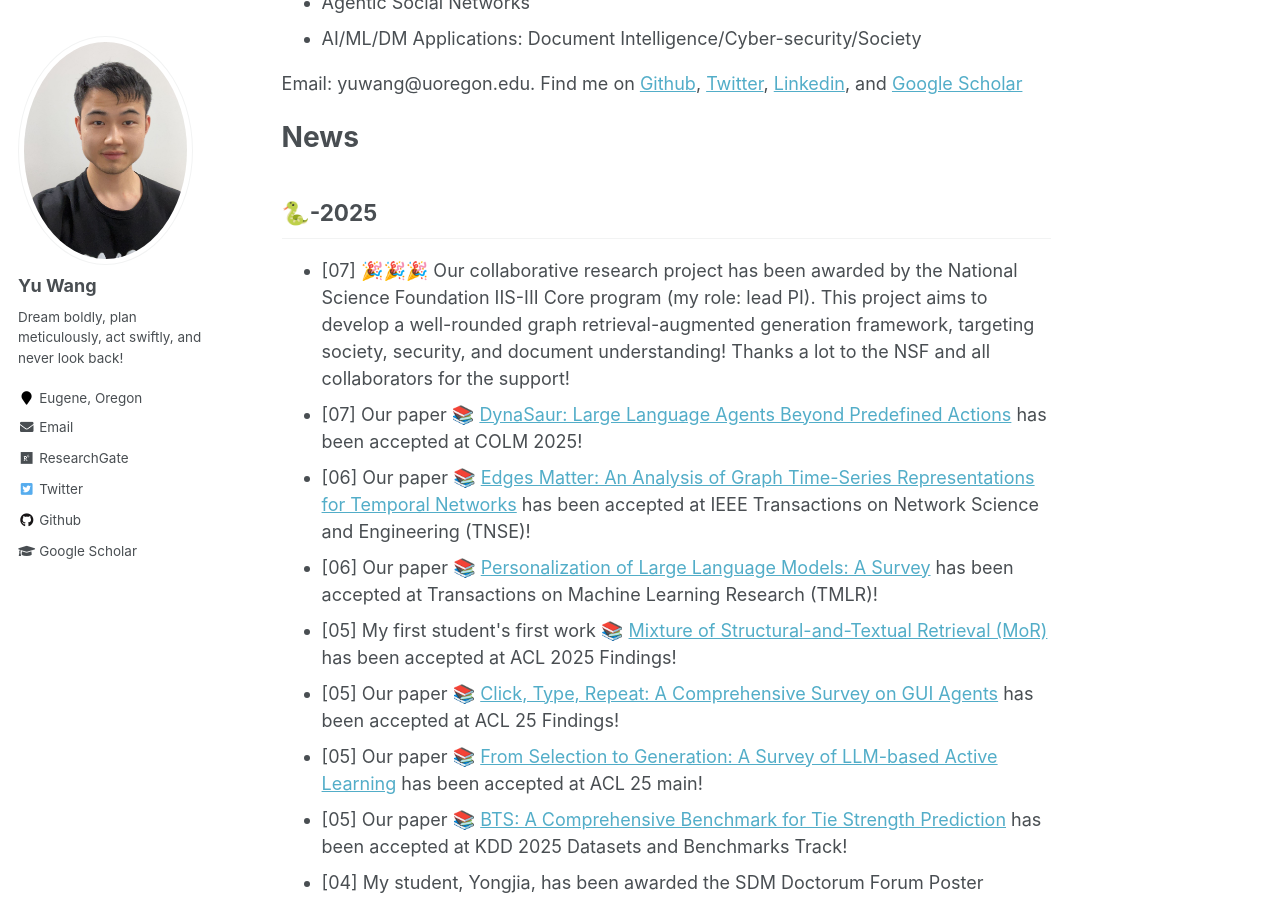
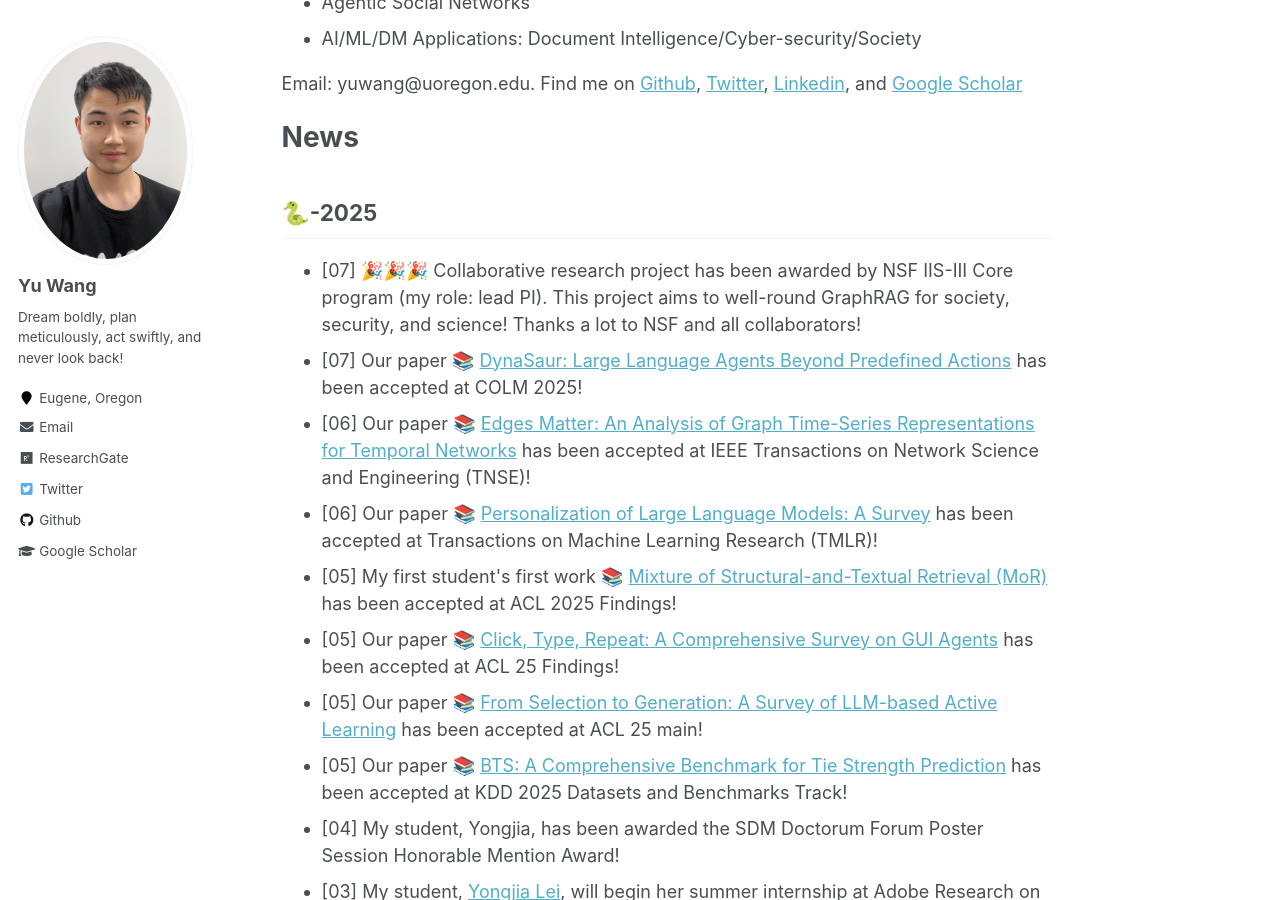
Before and after one commit to yuwang0103/yuwang0103.github.io, a Jekyll site: the page built from _pages/about.md, in a window 1280 px wide and 900 px high, scrolled down 680 px. Built offline with Jekyll 4.4.1, drawn with Linux system fonts in a browser that asks for light colours.

Commit message:
Update about.md

```diff
--- a/_pages/about.md
+++ b/_pages/about.md
@@ -34,7 +34,7 @@ News
 🐍-2025
 -----
 <ul>
-<li>[07] 🎉🎉🎉 Our collaborative research project has been awarded by the National Science Foundation IIS-III Core program (my role: lead PI). This project aims to develop a well-rounded graph retrieval-augmented generation framework, targeting society, security, and document understanding! Thanks a lot to the NSF and all collaborators for the support!</li>
+<li>[07] 🎉🎉🎉 Collaborative research project has been awarded by NSF IIS-III Core program (my role: lead PI). This project aims to well-round GraphRAG for society, security, and science! Thanks a lot to NSF and all collaborators!</li>
 <li>[07] Our paper 📚 <a href='https://arxiv.org/abs/2411.01747'>DynaSaur: Large Language Agents Beyond Predefined Actions</a> has been accepted at COLM 2025!</li>
 <li>[06] Our paper 📚 <a href=''>Edges Matter: An Analysis of Graph Time-Series Representations for Temporal Networks</a> has been accepted at IEEE Transactions on Network Science and Engineering (TNSE)!</li>
 <li>[06] Our paper 📚 <a href='https://arxiv.org/abs/2411.00027'>Personalization of Large Language Models: A Survey</a> has been accepted at Transactions on Machine Learning Research (TMLR)!</li>
```
